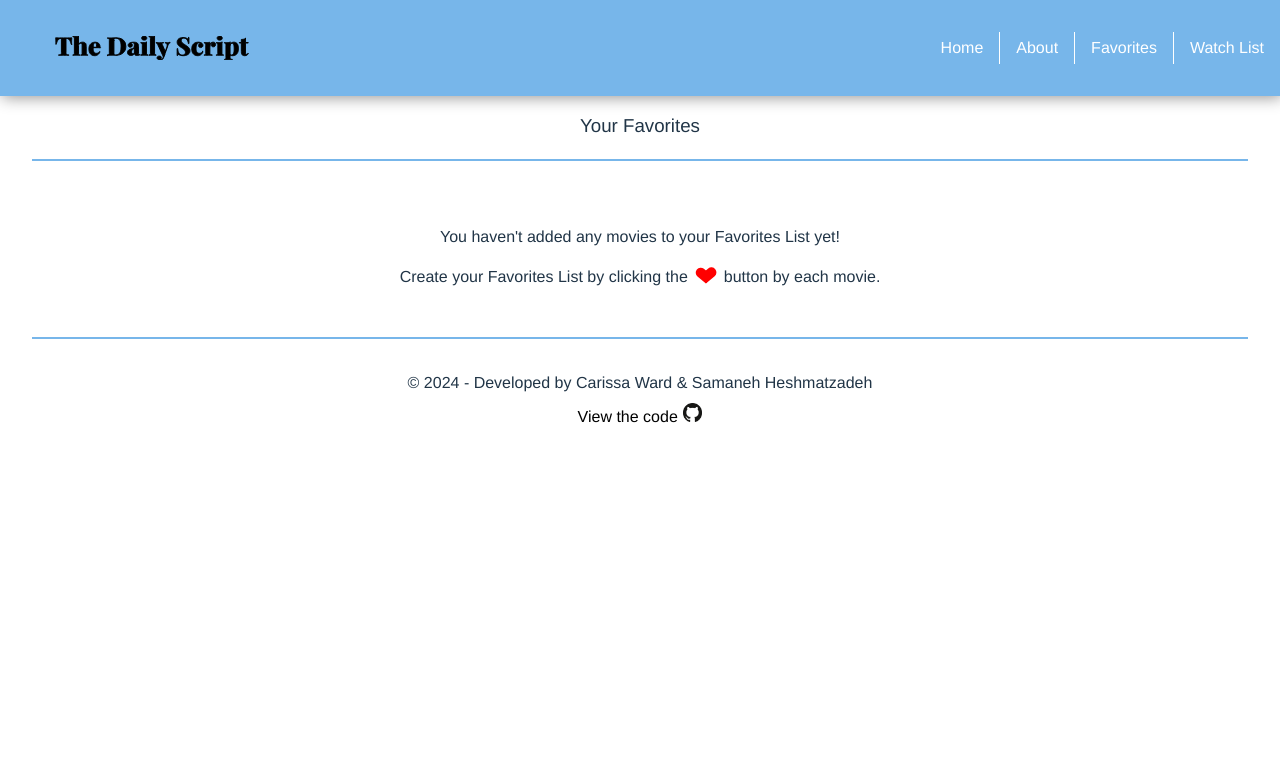
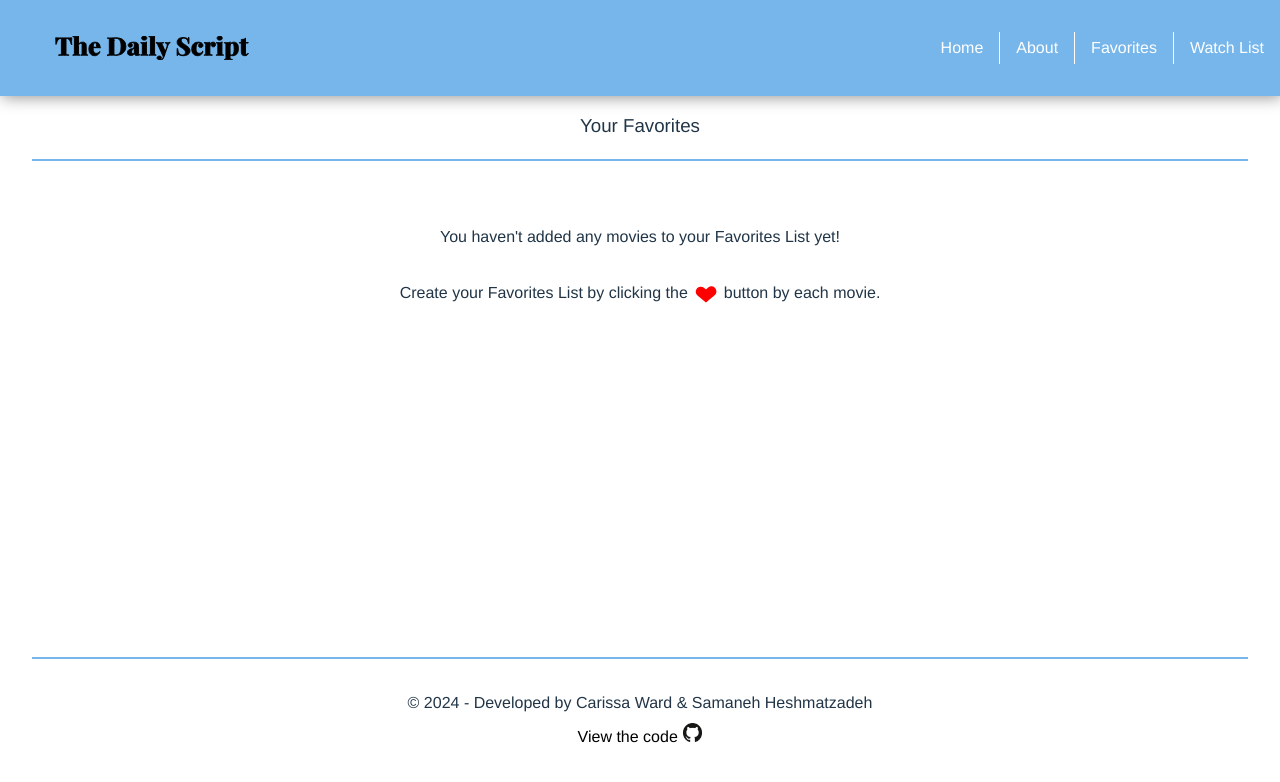
Before and after one commit to wardcarissa93/movie-app, a React (Vite) app: page /favorites in a window 1280 px wide. Shown: the top 782 px of the page. Built offline with nearby package versions, Linux system fonts and the light colour scheme.

Commit message:
empty favorites and empty watchlist styled

```diff
--- a/src/pages/PageFavorites.jsx
+++ b/src/pages/PageFavorites.jsx
@@ -28,9 +28,9 @@ function PageFavorites() {
         <div className="empty-favorites-container">
           <p>You haven&apos;t added any movies to your Favorites List yet!</p>
           <div className="favorites-instructions">
-            Create your Favorites List by clicking the
+            <p>Create your Favorites List by clicking the</p>
             <div className="heart favorite"></div>
-            button by each movie.
+            <p>button by each movie.</p>
           </div>
         </div>
       ) : (
--- a/src/pages/PageWatchList.jsx
+++ b/src/pages/PageWatchList.jsx
@@ -35,6 +35,7 @@ function PageWatchList() {
       ) : (
         <MovieList movies={watchListMovies} hideUnfavorited={true} />
       )}
+      <div className="line"></div>
     </div>
   );
 }
--- a/src/styles/PageFavorites.scss
+++ b/src/styles/PageFavorites.scss
@@ -7,10 +7,17 @@
         display: flex;
         flex-direction: column;
         margin: 3rem 0;
+        height: 50vh;
 
         .favorites-instructions {
             display: flex;
+            flex-direction: column;
             justify-content: center;
+            align-items: center;
+
+            @media (min-width: 540px) {
+                flex-direction: row;
+            }
 
             .heart {
                 position: relative;
--- a/src/styles/PageWatchList.scss
+++ b/src/styles/PageWatchList.scss
@@ -7,10 +7,20 @@
         display: flex;
         flex-direction: column;
         margin: 3rem 0;
+        height: 50vh;
+        row-gap: 1rem;
 
         .watchlist-instructions {
             display: flex;
-            justify-content: center;
+            flex-direction: column;
+            align-items: center;
+            row-gap: 1rem;
+
+            @media (min-width: 540px) {
+                flex-direction: row;
+                align-items: flex-start;
+                justify-content: center;
+            }
 
             .plus-sign {
                 position: relative;
```
